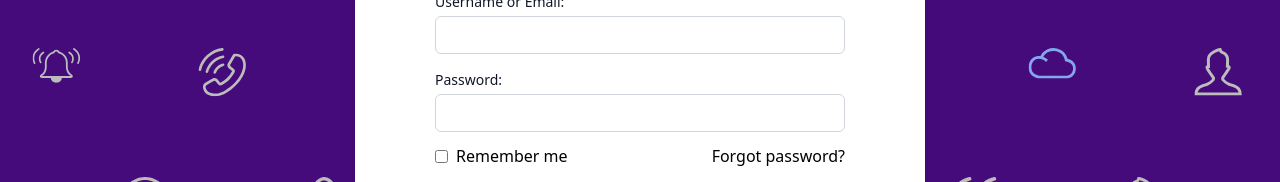
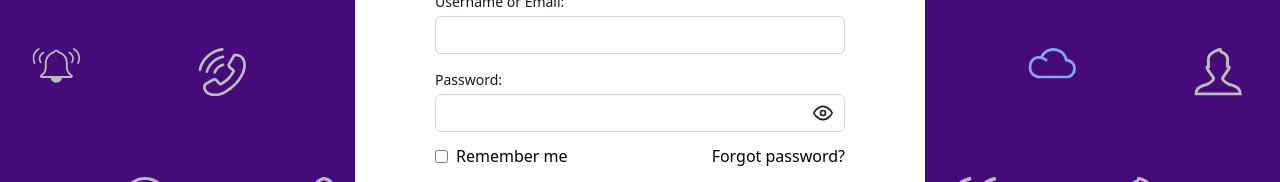
Before and after one commit to Yashvi-saini/VOW-frontend, a React (Vite) app: page /login in a window 1280 px wide. Shown: the part 363-545 px from the top of the page. Built offline with nearby package versions, Linux system fonts and the light colour scheme; no server answers.

Commit message:
Add password toggle eye button in Login.jsx

```diff
--- a/src/components/map/map-components/mapcontainer.jsx
+++ b/src/components/map/map-components/mapcontainer.jsx
@@ -6,7 +6,7 @@ const MapContainer = ({ children, viewportRef, containerRef, cursorBlocked, hand
     style={{
       touchAction: "pan-x pan-y",
       WebkitOverflowScrolling: "touch",
-      width: "100%",
+      width: "83vw"
     }}
   >
     <div
--- a/src/features/auth/Login.jsx
+++ b/src/features/auth/Login.jsx
@@ -1,8 +1,8 @@
 import React, { useState, useEffect } from "react";
 import logo from "@/assets/logo.png";
 import X from "@/assets/X.png";
-import Eye from "@/assets/Eye.png";
-import EyeOff from "@/assets/blue eye off.png";
+import Eye from "@/assets/Eye.svg";
+import EyeOff from "@/assets/Eye off.svg";
 import { Link, useNavigate } from "react-router-dom";
 import { useDispatch, useSelector } from "react-redux";
 import {
@@ -71,14 +71,12 @@ const Login = () => {
         password,
       });
 
-
       if (res.success) {
         const { user, accessToken, refreshToken } = res;
         if (accessToken) localStorage.setItem("accessToken", accessToken);
         if (refreshToken) localStorage.setItem("refreshToken", refreshToken);
 
         dispatch(setUserId(user._id));
-
         try {
           const profileRes = await getProfileInfo();
           if (profileRes.status === 200 && profileRes.data.success) {
@@ -98,7 +96,6 @@ const Login = () => {
 
         localStorage.setItem("isLoggedIn", "true");
         localStorage.setItem("isLogged", "true");
-
         connectSocket();
 
         if (isProfileNeeded) {
@@ -136,8 +133,9 @@ const Login = () => {
         <div className="bg-white w-full max-w-[570px] rounded-2xl shadow-xl p-10 sm:px-20 relative">
 
           <button
-            className="absolute top-3 left-6 text-gray-900 text-3xl"
+            className="absolute top-3 left-6 text-gray-900 text-3xl cursor-pointer"
             onClick={() => navigate("/")}
+            aria-label="Back to home"
           >
             <img src={arrow} alt="Back" className="h-6 sm:h-8" />
           </button>
@@ -171,7 +169,7 @@ const Login = () => {
                   setIdentifier(e.target.value);
                   setIdentifierError("");
                 }}
-                className={`w-full border rounded-md px-3 py-2 pr-10 text-sm ${
+                className={`w-full border rounded-md px-3 py-2 pr-10 text-sm focus:outline-none focus:ring-2 focus:ring-purple-600 ${
                   identifierError
                     ? "border-red-500"
                     : "border-gray-300"
@@ -182,10 +180,11 @@ const Login = () => {
               </p>
             </div>
 
-            <div className="mb-3 relative">
+            <div className="mb-3">
               <label className="block text-sm font-medium text-gray-900 mb-1">
                 Password:
               </label>
+              <div className="relative flex items-center">
                 <input
                   type={showPassword ? "text" : "password"}
                   value={password}
@@ -193,12 +192,25 @@ const Login = () => {
                     setPassword(e.target.value);
                     setPasswordError("");
                   }}
-                className={`w-full border rounded-md px-3 py-2 pr-10 text-sm ${
+                  className={`w-full border rounded-md px-3 py-2 pr-10 text-sm focus:outline-none focus:ring-2 focus:ring-purple-600 ${
                     passwordError
                       ? "border-red-500"
                       : "border-gray-300"
                   }`}
                 />
+                <button
+                  type="button"
+                  onClick={() => setShowPassword((prev) => !prev)}
+                  aria-label={showPassword ? "Hide password" : "Show password"}
+                  className="absolute right-3 flex items-center justify-center cursor-pointer text-gray-500 hover:text-gray-700 z-10 focus:outline-none"
+                >
+                  <img
+                    src={showPassword ? EyeOff : Eye}
+                    alt={showPassword ? "Hide password" : "Show password"}
+                    className="h-5 w-5 object-contain"
+                  />
+                </button>
+              </div>
               <p className="text-red-600 mt-1 text-sm">
                 {passwordError || " "}
               </p>
@@ -220,7 +232,7 @@ const Login = () => {
             <button
               type="submit"
               disabled={loading}
-              className="w-full py-3 bg-purple-700 text-white rounded-md"
+              className="w-full py-3 bg-purple-700 hover:bg-purple-800 text-white rounded-md transition cursor-pointer font-medium"
             >
               {loading ? "Logging in..." : "Login"}
             </button>
```
Also changed, not shown: src/components/map/map assets/avtar.jsx (line endings or trailing spaces), src/features/map/map assets/avtar.jsx (line endings or trailing spaces). Lines whose indentation alone changed are shown as unchanged.
